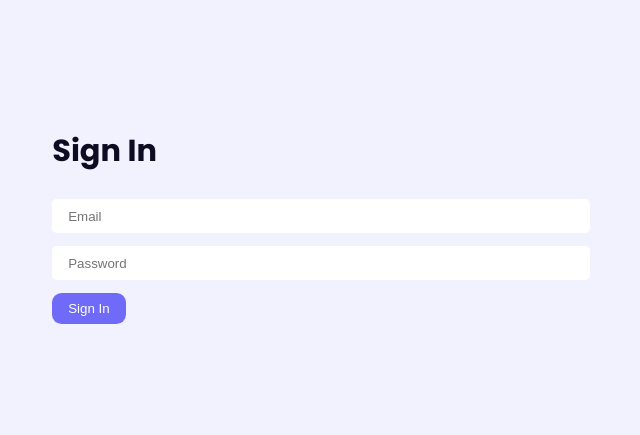
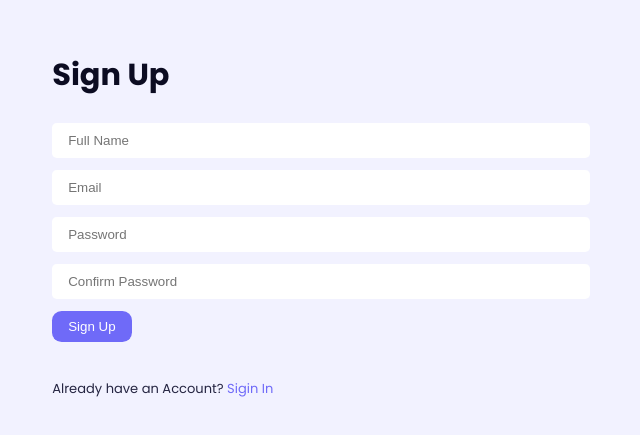
Before and after one commit to apni-coding/blog-app-client, a React (Create React App) app: page /signup in a window 1280 px wide. Shown: the part 171-606 px from the top of the page, without its empty margins (319-959 px from the left). Built offline with nearby package versions, Linux system fonts and the light colour scheme.

Commit message:
react router dom

```diff
--- a/package.json
+++ b/package.json
@@ -11,6 +11,7 @@
     "react-dom": "^18.3.1",
     "react-hot-toast": "^2.4.1",
     "react-redux": "^9.1.2",
+    "react-router-dom": "^6.23.1",
     "react-scripts": "5.0.1",
     "redux": "^5.0.1",
     "redux-thunk": "^3.1.0",
--- a/src/App.js
+++ b/src/App.js
@@ -1,12 +1,17 @@
 import './App.css';
 import Signin from './components/signin/Signin';
 import Signup from './components/signup/Signup';
+import { BrowserRouter as Router, Routes, Route } from 'react-router-dom';
 
 function App() {
   return (
     <>
-   {/* <Signup/> */}
-   <Signin />
+    <Router>
+      <Routes>
+        <Route path='/signin' element={<Signin/>} />
+        <Route path='/signup' element={<Signup/>} />
+      </Routes>
+    </Router>
     </>
   );
 }
--- a/src/components/signin/Signin.js
+++ b/src/components/signin/Signin.js
@@ -1,6 +1,7 @@
 import React, { useState } from 'react'
 import { useDispatch } from 'react-redux';
 import { loginUser } from './redux/disptacher';
+import { Link } from 'react-router-dom';
 
 function Signin() {
     const dispatch = useDispatch()
@@ -41,6 +42,7 @@ function Signin() {
                 onChange={changeInputHandle}
                 />
                 <button type="submit" className='btn primary'>Sign In</button>
+                <small>Create an account <Link to='/signup'>Sigin Up</Link></small>
             </form>
         </div>
       </section>
--- a/src/components/signup/Signup.js
+++ b/src/components/signup/Signup.js
@@ -1,6 +1,7 @@
 import React, { useState } from 'react'
 import { useDispatch } from 'react-redux'
 import { registerUser } from './redux/dispatcher'
+import { Link } from 'react-router-dom'
 
 function Signup() {
     const dispatch = useDispatch()
@@ -60,6 +61,7 @@ function Signup() {
                     />
 
                     <button type='submit' className='btn primary'>Sign Up</button>
+                    <small>Already have an Account? <Link to='/signin'>Sigin In</Link></small>
                 </form>
             </div>
         </section>
```
Also changed, not shown: 1 other file (tests, documents, lock files or other folders).
